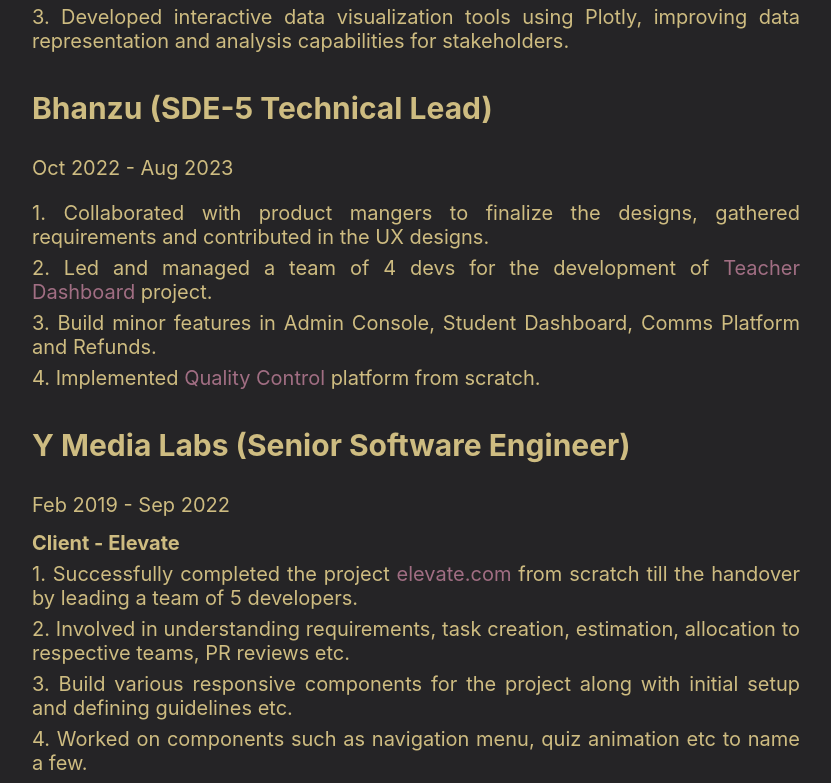
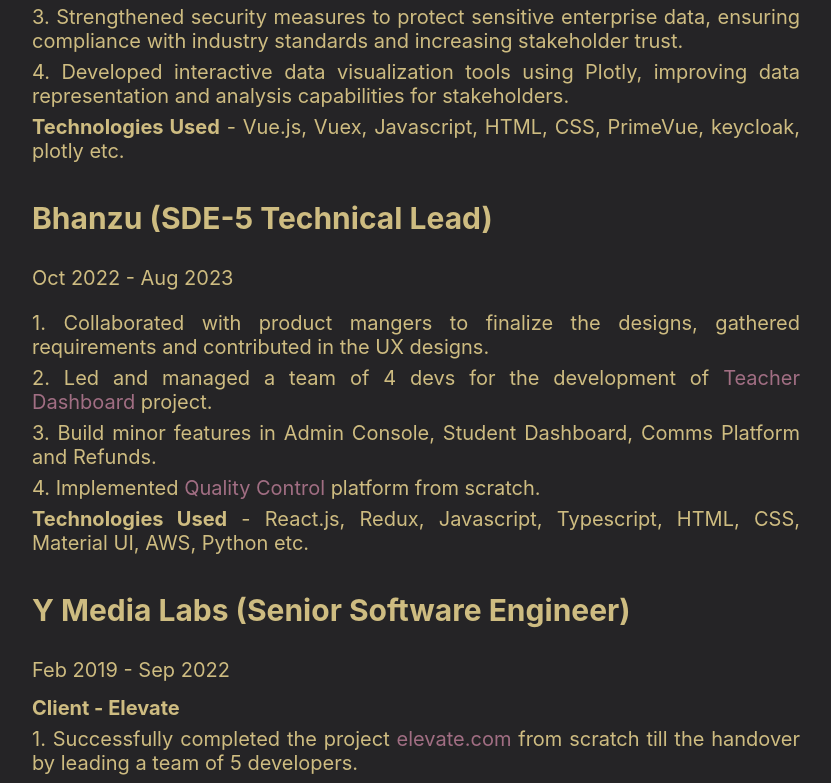
Before and after one commit to mehtarishabh/onerishabh, a React (Create React App) app: page / in a window 1280 px wide. Shown: the part 1877-2660 px from the top of the page, without its empty margins (224-1055 px from the left). Built offline with nearby package versions, Linux system fonts and the light colour scheme.

Commit message:
security and seo related updates

```diff
--- a/src/pages/Home/Home.js
+++ b/src/pages/Home/Home.js
@@ -61,8 +61,10 @@
             <div className='Home_text'></div>
             <div className='Home_text'>1. Achieved a significant reduction in Net Promoter Score (NPS) and streamlined enterprise onboarding from 24 hours to just 30 minutes.</div>
             <div className='Home_text'>2. Led a team of four developers in designing and implementing an <a className='pink'>Enterprise Approval framework</a>, enhancing operational efficiency and user experience.</div>
-            <div className='Home_text'>3. Developed interactive data visualization tools using Plotly, improving data representation
+            <div className='Home_text'>3. Strengthened security measures to protect sensitive enterprise data, ensuring compliance with industry standards and increasing stakeholder trust.</div>
+            <div className='Home_text'>4. Developed interactive data visualization tools using Plotly, improving data representation
                                           and analysis capabilities for stakeholders.</div>
+            <div className='Home_text'><b>Technologies Used</b> - Vue.js, Vuex, Javascript, HTML, CSS, PrimeVue, keycloak, plotly etc.</div>
 
           <div className='Home_subheading'>Bhanzu (SDE-5 Technical Lead)</div>
             <div className='Home_text'>Oct 2022 - Aug 2023</div>
@@ -72,6 +74,7 @@
             <div className='Home_text'>2. Led and managed a team of 4 devs for the development of <a className='pink'>Teacher Dashboard</a> project.</div>
             <div className='Home_text'>3. Build minor features in Admin Console, Student Dashboard, Comms Platform and Refunds.</div>
             <div className='Home_text'>4. Implemented <a className='pink'>Quality Control</a> platform from scratch.</div>
+            <div className='Home_text'><b>Technologies Used</b> - React.js, Redux, Javascript, Typescript, HTML, CSS, Material UI, AWS, Python etc.</div>
 
           <div className='Home_subheading'>Y Media Labs (Senior Software Engineer)</div>
             <div className='Home_text'>Feb 2019 - Sep 2022</div>
@@ -79,8 +82,8 @@
             <div className='Home_text'><b>Client - Elevate</b></div>
             <div className='Home_text'>1. Successfully completed the project <a className='pink' href="https://www.elevate.com/" target="_blank" rel="noreferrer">elevate.com</a> from scratch till the handover by leading a team of 5 developers.</div>
             <div className='Home_text'>2. Involved in understanding requirements, task creation, estimation, allocation to respective teams, PR reviews etc.</div>
-            <div className='Home_text'>3. Build various responsive components for the project along with initial setup and defining guidelines etc.</div>
-            <div className='Home_text'>4. Worked on components such as navigation menu, quiz animation etc to name a few.</div>
+            <div className='Home_text'>3. Built various responsive components for the project, including the navigation menu, quiz animation, and initial setup while defining development guidelines.</div>
+            <div className='Home_text'>4. Optimized SEO, boosting site visibility and organic traffic.</div>
             <div className='Home_text'><b>Technologies Used</b> - Angular 10, Nodejs, Cloud CMS, Azure</div>
             <div className='Home_text'></div>
             <div className='Home_text'></div>
```
